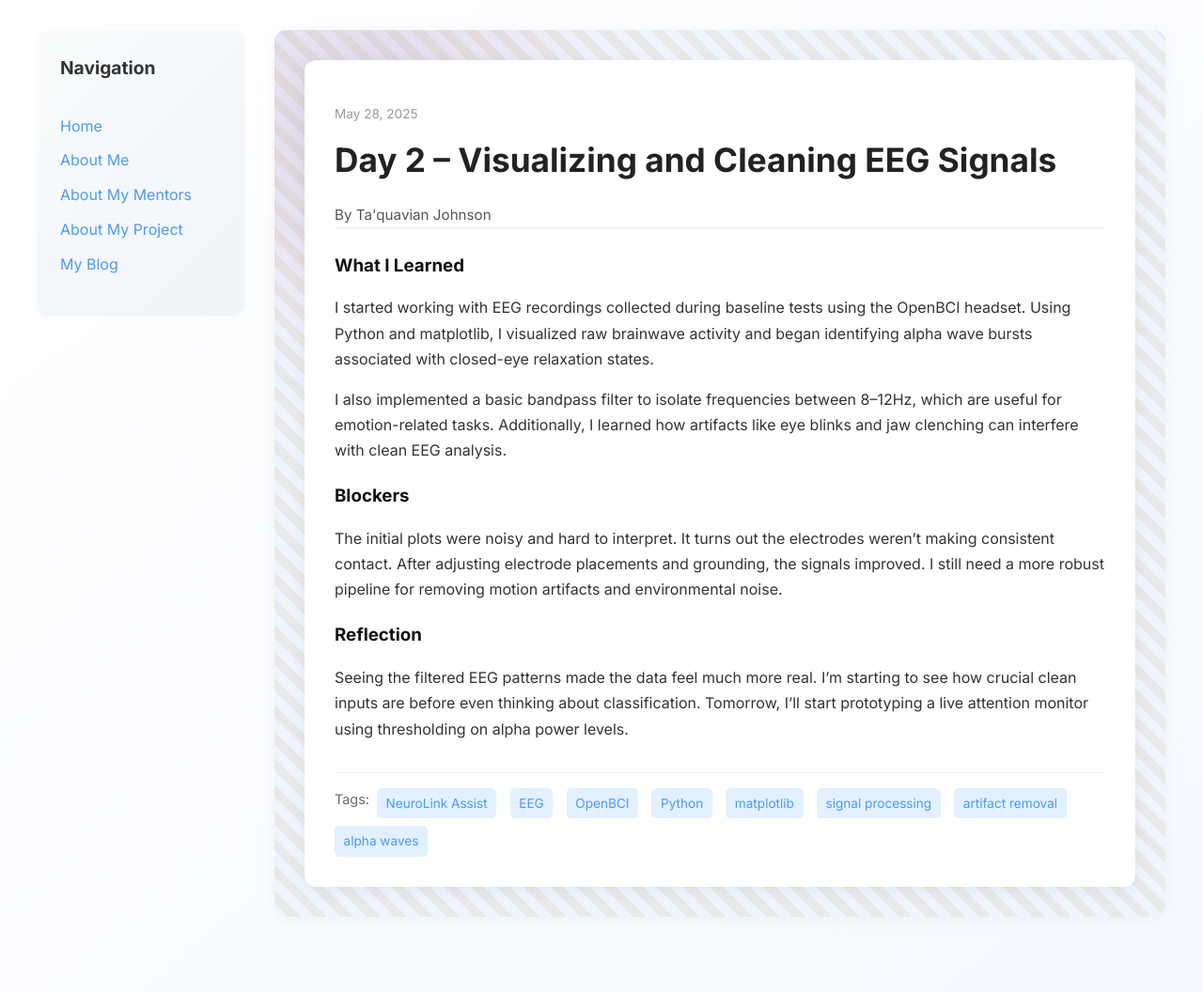
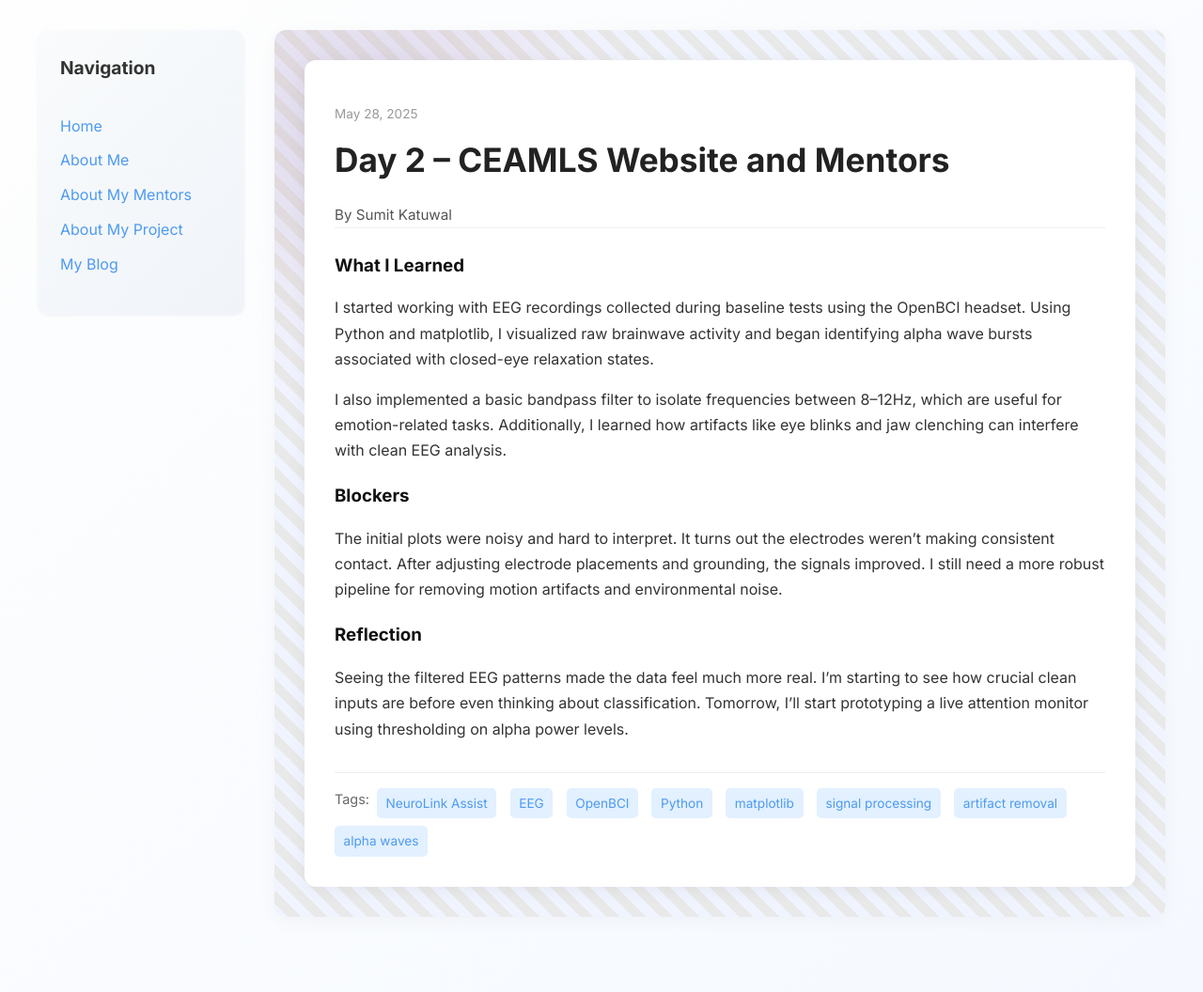
Before and after one commit to SumitKatuwal3382/SumitKatuwal3382.github.io, a Jekyll site: the page built from _posts/2025-05-28-day-2.md, in a window 1280 px wide. Shown: the whole page at 94% size. Built offline with Jekyll 4.4.1, drawn with Linux system fonts in a browser that asks for light colours.

Commit message:
Update 2025-05-28-day-2.md

```diff
--- a/_posts/2025-05-28-day-2.md
+++ b/_posts/2025-05-28-day-2.md
@@ -1,8 +1,8 @@
 ---
 layout: post
-title: "Day 2 – Visualizing and Cleaning EEG Signals"
+title: "Day 2 – CEAMLS Website and Mentors"
 date: 2025-05-28
-author: Ta'quavian Johnson
+author: Sumit Katuwal
 permalink: /day2.html
 tags: ["NeuroLink Assist", "EEG", "OpenBCI", "Python", "matplotlib", "signal processing", "artifact removal", "alpha waves"]
 
```
